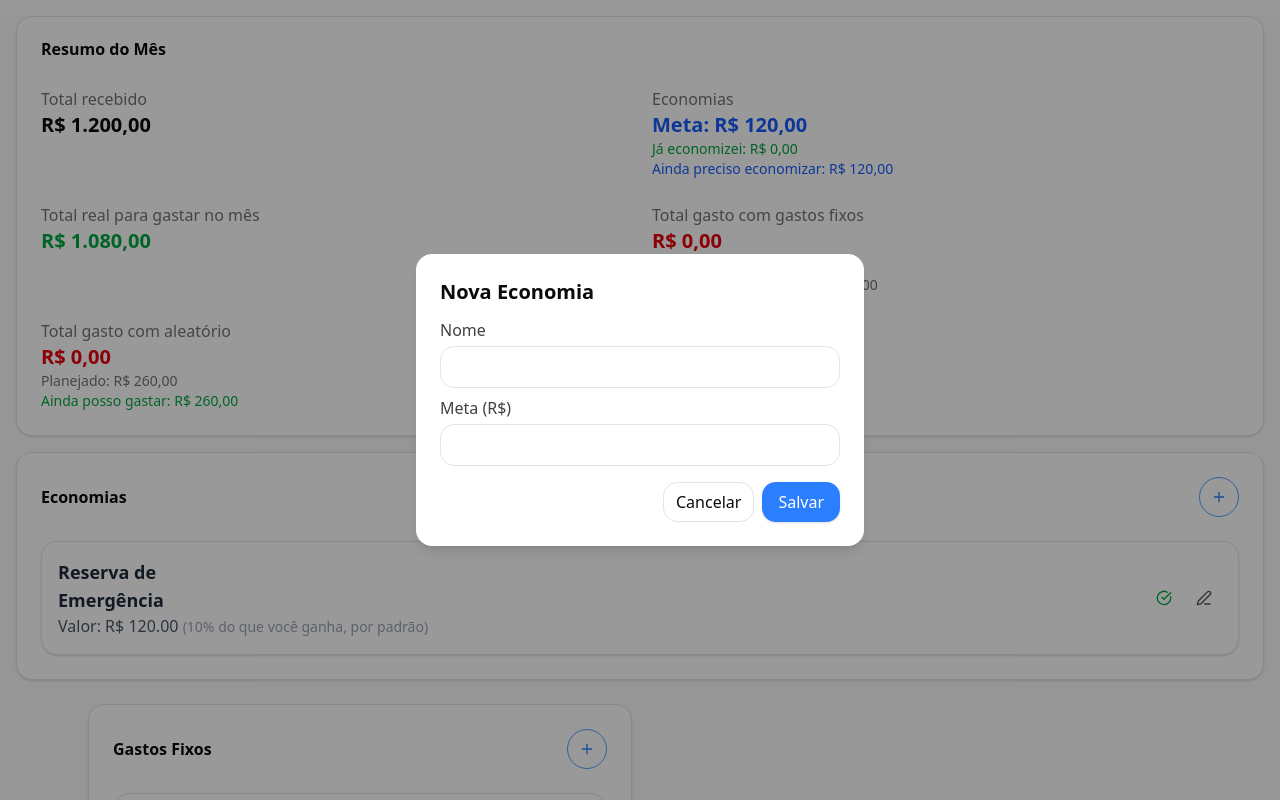
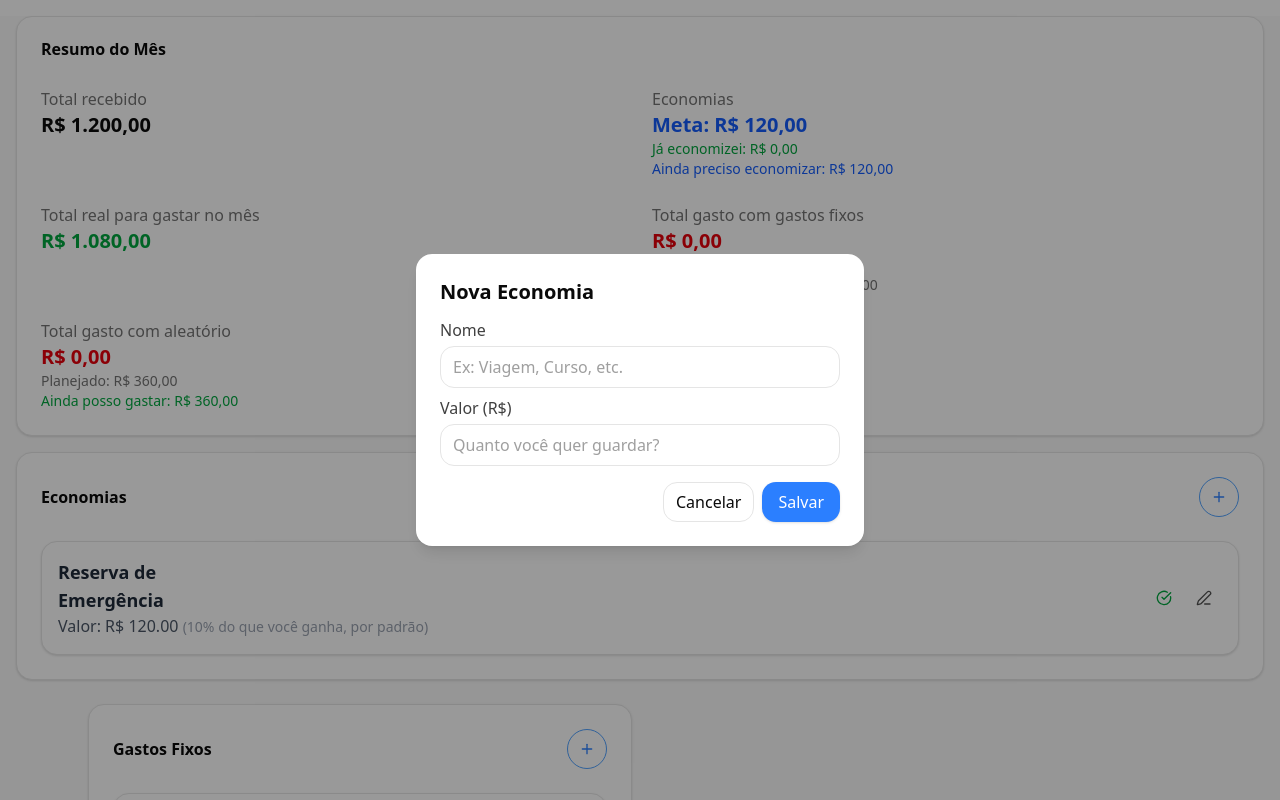
Before and after one commit to henriquemilitao/custos-militao, a Next.js app: page / in a window 1280 px wide. Both pictures are taken after a click on the button 1219 px from the left and 497 px from the top of the page. Shown: the top 800 px of the page. Built offline with nearby package versions, Linux system fonts and the light colour scheme.

Commit message:
feat: gasolina como gasto fixo sempre

```diff
--- a/src/app/page.tsx
+++ b/src/app/page.tsx
@@ -109,7 +109,7 @@ export default function Page() {
         mesId: mesHoje,
         saldoInicial: 1200,
         categorias: [
-          { id: crypto.randomUUID(), nome: "Gasolina", meta: 100, pago: false },
+          { id: crypto.randomUUID(), nome: "Gasolina", meta: 0, pago: false },
           { id: crypto.randomUUID(), nome: "Cabeleireiro", meta: 120, pago: false },
           { id: crypto.randomUUID(), nome: "Comida", meta: 600, pago: false },
         ],
--- a/src/components/CategoriaFixa.tsx
+++ b/src/components/CategoriaFixa.tsx
@@ -91,7 +91,7 @@ export default function CategoriaFixa({
                 </Button>
               }
             />
-            <Button
+            {/* <Button
               variant="ghost"
               size="icon"
               onClick={removerCategoria}
@@ -99,7 +99,7 @@ export default function CategoriaFixa({
               title="Remover categoria"
             >
               <Trash2 className="w-4 h-4" />
-            </Button>
+            </Button> */}
           </div>
         </div>
 
--- a/src/components/ConfigEconomia.tsx
+++ b/src/components/ConfigEconomia.tsx
@@ -79,18 +79,20 @@ export default function ConfigEconomia({
                 className="mt-1 block w-full border rounded-xl px-3 py-2"
                 value={titulo}
                 onChange={(e) => setTitulo(e.target.value)}
+                placeholder="Ex: Viagem, Curso, etc."
                 disabled={isReserva} // 👈 bloqueia edição do nome
               />
             </label>
 
             <label className="text-base text-neutral-700 block mb-4">
-              Meta (R$)
+              Valor (R$)
               <input
                 type="number"
                 inputMode="decimal"
                 step="0.01"
                 className="mt-1 block w-full border rounded-xl px-3 py-2"
                 value={meta === "" ? "" : String(meta)}
+                placeholder="Quanto você quer guardar?"
                 onChange={(e) => {
                   const v = e.target.value;
                   setMeta(v === "" ? "" : Number(v));
```
